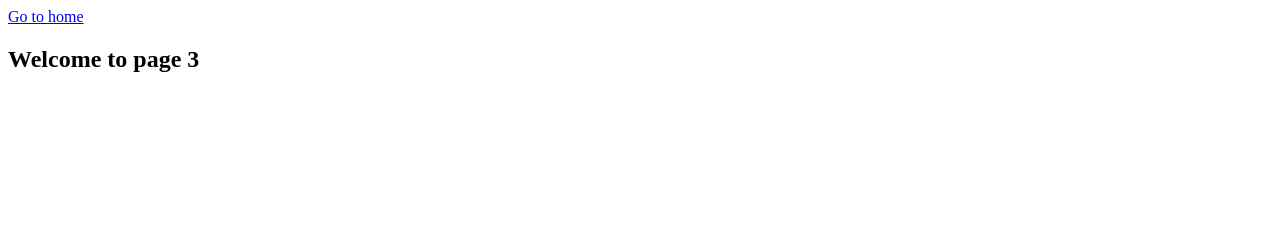
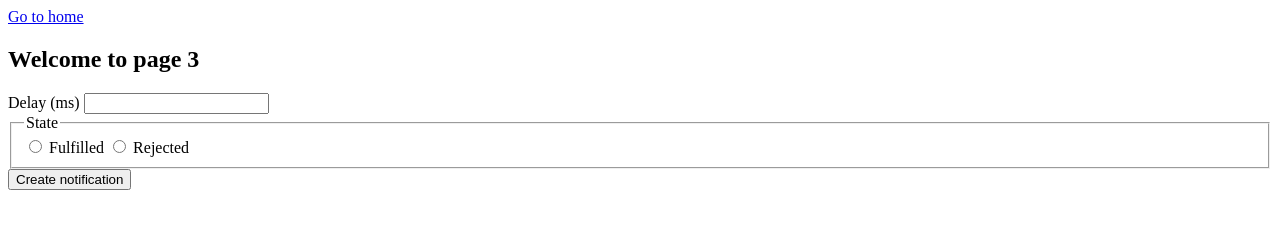
Before and after one commit to talamus1972/goit-js-hw-10, a plain HTML site: page 2-snackbar.html in a window 1280 px wide. Drawn offline with Linux system fonts and the light colour scheme.

Commit message:
Deploying to gh-pages from @ talamus1972/goit-js-hw-10@641c6b59b0953a5e48093f3eb8683fed665c257c 🚀

```diff
--- a/2-snackbar.html
+++ b/2-snackbar.html
@@ -5,13 +5,36 @@
     <meta http-equiv="X-UA-Compatible" content="IE=edge" />
     <meta name="viewport" content="width=device-width, initial-scale=1.0" />
     <title>Page 3</title>
-    <script type="module" crossorigin src="/goit-js-hw-10/assets/modulepreload-polyfill-ec808ebb.js"></script>
+    <script type="module" crossorigin src="/goit-js-hw-10/commonHelpers2.js"></script>
+    <link rel="modulepreload" crossorigin href="/goit-js-hw-10/assets/modulepreload-polyfill-ec808ebb.js">
+    <link rel="modulepreload" crossorigin href="/goit-js-hw-10/assets/vendor-651d7991.js">
+    <link rel="stylesheet" href="/goit-js-hw-10/assets/vendor-80d0dc0f.css">
   </head>
   <body>
     <section>
       <a href="./index.html">Go to home</a>
       <h1>Welcome to page 3</h1>
     </section>
+    <form class="form">
+      <label>
+        Delay (ms)
+        <input type="number" name="delay" required />
+      </label>
+
+      <fieldset>
+        <legend>State</legend>
+        <label>
+          <input type="radio" name="state" value="fulfilled" required />
+          Fulfilled
+        </label>
+        <label>
+          <input type="radio" name="state" value="rejected" required />
+          Rejected
+        </label>
+      </fieldset>
+
+      <button type="submit">Create notification</button>
+    </form>
 
   </body>
 </html>
--- /dev/null
+++ b/commonHelpers2.js
@@ -0,0 +1,2 @@
+import"./assets/modulepreload-polyfill-ec808ebb.js";import"./assets/vendor-651d7991.js";const o=document.querySelector("delay"),t=document.querySelector("button");console.log(o);console.log(t);
+//# sourceMappingURL=commonHelpers2.js.map
```
Also changed, not shown: 2 other files.
